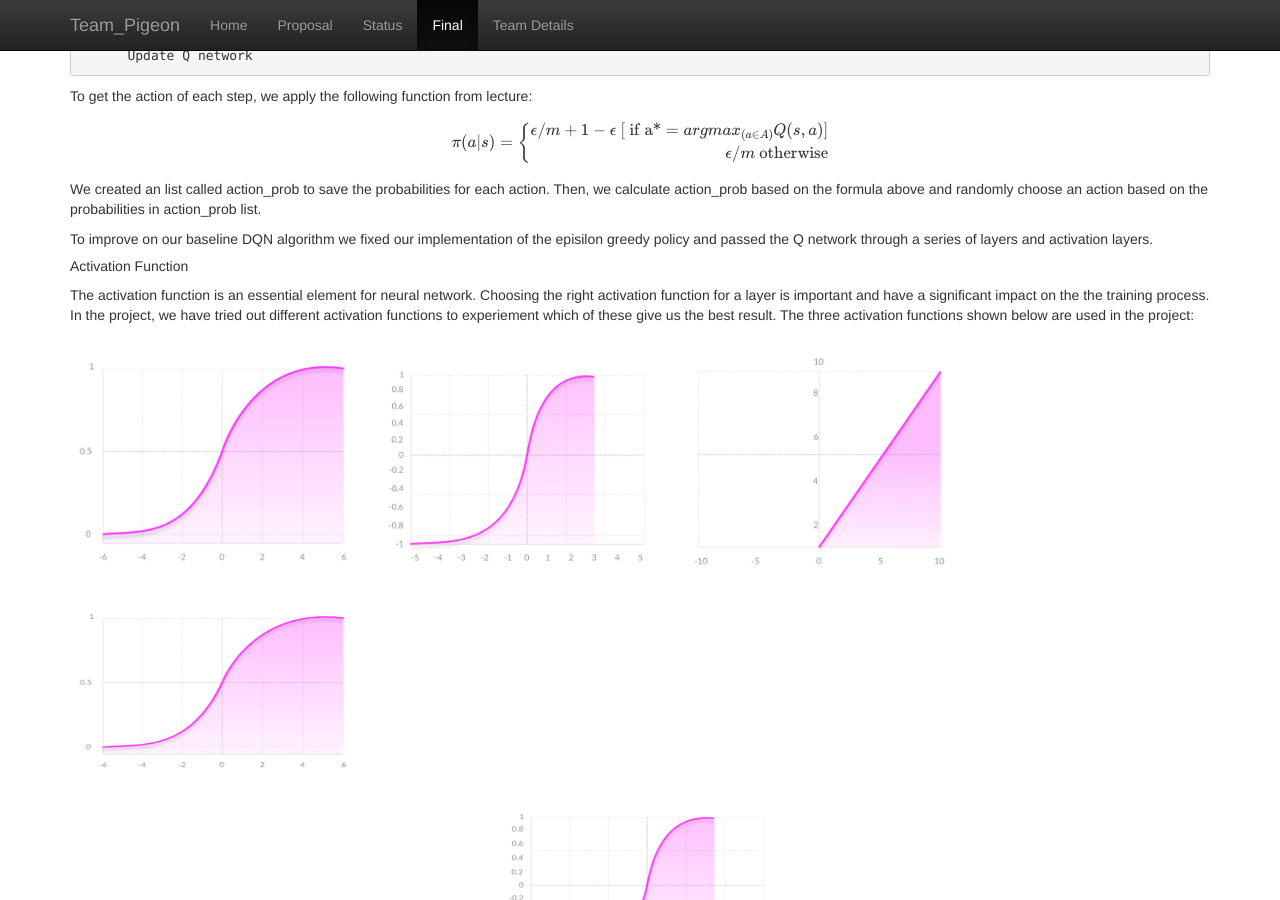
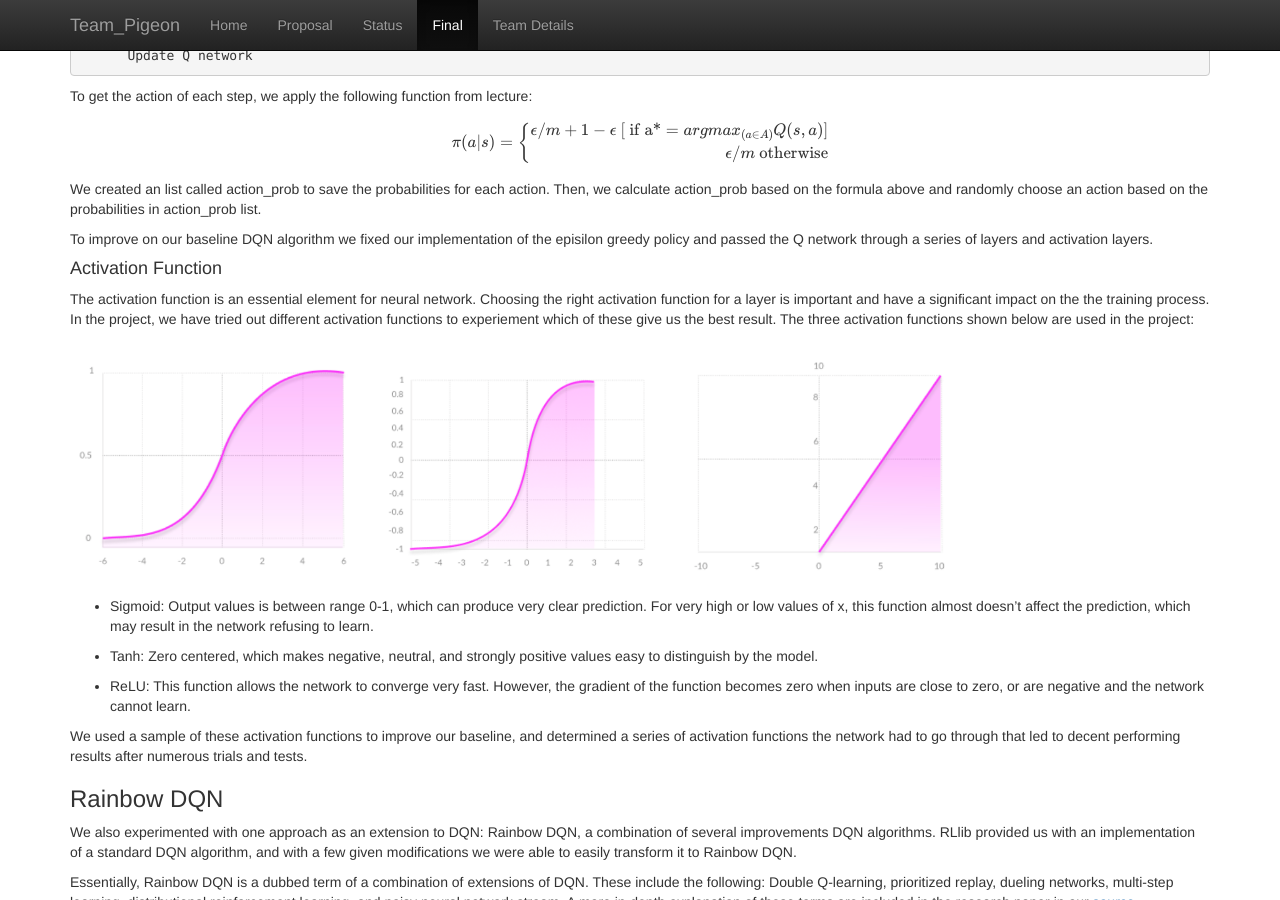
Before and after one commit to shanshs/Team-Pigeon, a Jekyll site: the page built from docs/final.md, in a window 1280 px wide and 900 px high, scrolled down 1644 px. Built offline with Jekyll 4.4.1, drawn with Linux system fonts in a browser that asks for light colours; formulas are drawn with MathJax 3.

Commit message:
Update final.md

```diff
--- a/docs/final.md
+++ b/docs/final.md
@@ -84,7 +84,7 @@ We created an list called action_prob to save the probabilities for each action.
 
 To improve on our baseline DQN algorithm we fixed our implementation of the episilon greedy policy and passed the Q network through a series of layers and activation layers.
 
-##### Activation Function
+#### Activation Function
 The activation function is an essential element for neural network. Choosing the right activation function for a layer is important and have a significant impact on the the training process. In the project, we have tried out different activation functions to experiement which of these give us the best result. The three activation functions shown below are used in the project:
 
 
@@ -93,9 +93,6 @@ The activation function is an essential element for neural network. Choosing the
 <td> <img src="Tanh.png" alt="img2" style="width: 300px;"/> </td>
 <td> <img src="relu.png" alt="img2" style="width: 300px;"/> </td>
 </tr></table>
-
-
-<div style="text-align:left"><img src="sigmoid.png" width="300" height="200"/></div> <div style="text-align:center"><img src="Tanh.png" width="300" height="200"/></div> <div style="text-align:right"><img src="relu.png" width="300" height="200"/></div>
 
 - Sigmoid: Output values is between range 0-1, which can produce very clear prediction. For very high or low values of x, this function almost doesn't affect the prediction, which may result in the network refusing to learn.
 
@@ -106,7 +103,7 @@ The activation function is an essential element for neural network. Choosing the
 We used a sample of these activation functions to improve our baseline, and determined a series of activation functions the network had to go through that led to decent performing results after numerous trials and tests.
 
 
-#### Rainbow DQN
+### Rainbow DQN
 
 We also experimented with one approach as an extension to DQN: Rainbow DQN, a combination of several improvements DQN algorithms. RLlib provided us with an implementation of a standard DQN algorithm, and with a few given modifications we were able to easily transform it to Rainbow DQN.
 
```
